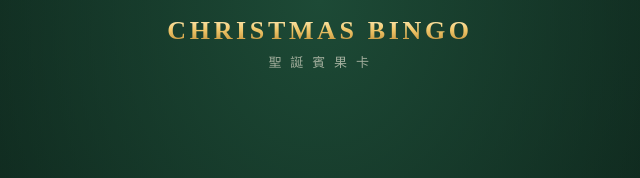
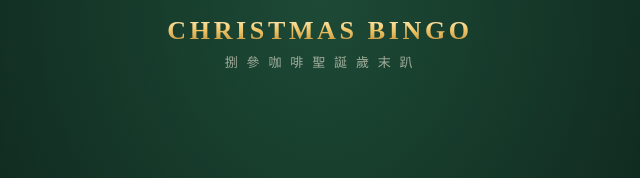
Before and after one commit to Geoffreyswonderland/christmas-bingo, a plain HTML site: page card.html in a window 1280 px wide. Shown: the top 178 px of the page, 320-960 px from the left. Drawn offline with Linux system fonts and the light colour scheme.

Commit message:
Rename card subtitle to 捌參咖啡聖誕歲末趴
Co-Authored-By: Claude Opus 5.5 <noreply@anthropic.com>
Claude-Session: https://claude.ai/code/session_01PznbgZsj3ZwMqu9AfWtVjN

```diff
--- a/card.html
+++ b/card.html
@@ -4,7 +4,7 @@
 <meta charset="UTF-8">
 <meta name="viewport" content="width=device-width, initial-scale=1, maximum-scale=1, user-scalable=no, viewport-fit=cover">
 <meta name="theme-color" content="#0b1f17">
-<title>我的聖誕賓果卡</title>
+<title>捌參咖啡聖誕歲末趴 · 我的賓果卡</title>
 <style>
   :root{--gold:#f2c86b;--gold2:#b8862f;--red:#c8283a;--cream:#fbf3e2;--muted:rgba(251,243,226,.6)}
   *{box-sizing:border-box;margin:0;padding:0;-webkit-tap-highlight-color:transparent}
@@ -86,7 +86,7 @@
 <canvas id="confetti"></canvas>
 <div class="wrap">
   <h1>CHRISTMAS BINGO</h1>
-  <div class="sub">聖 誕 賓 果 卡</div>
+  <div class="sub">捌 參 咖 啡 聖 誕 歲 末 趴</div>
 
   <section id="join">
     <p>先留下你的名字吧 🎄</p>
```
